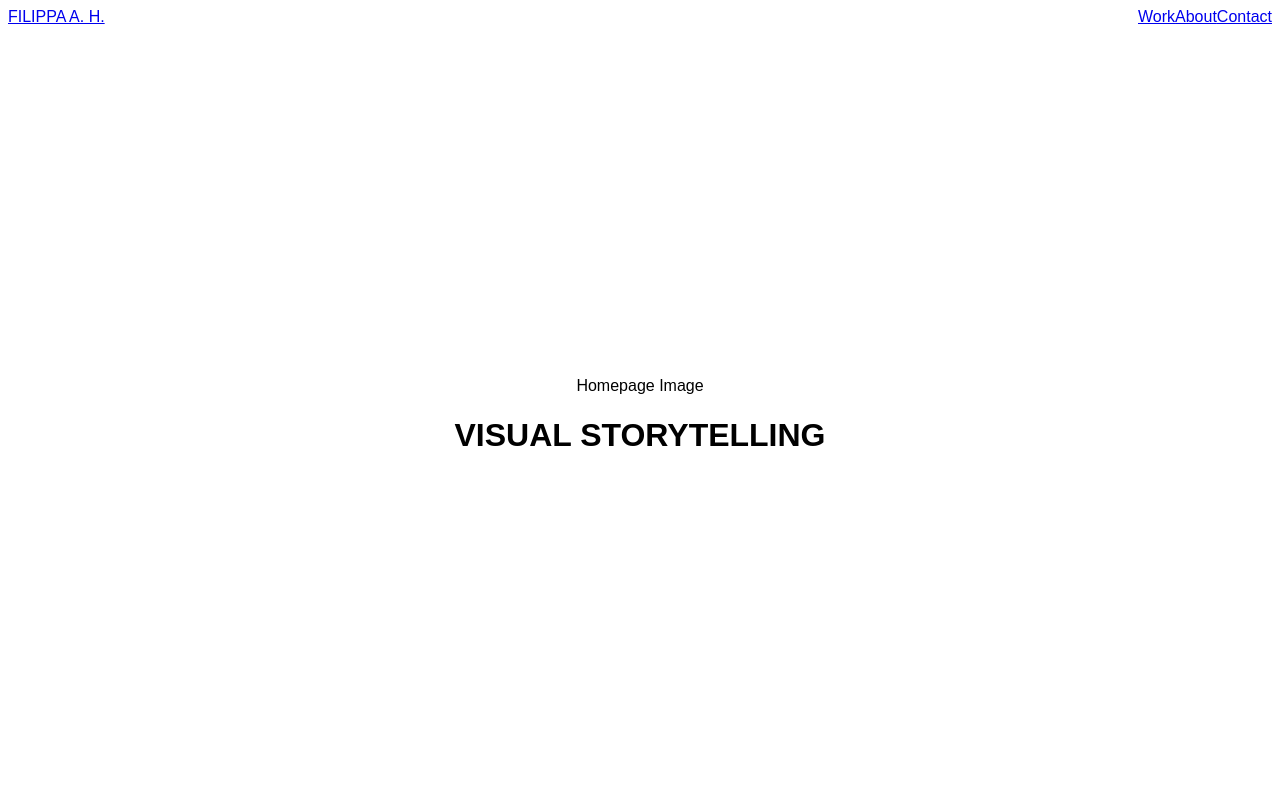
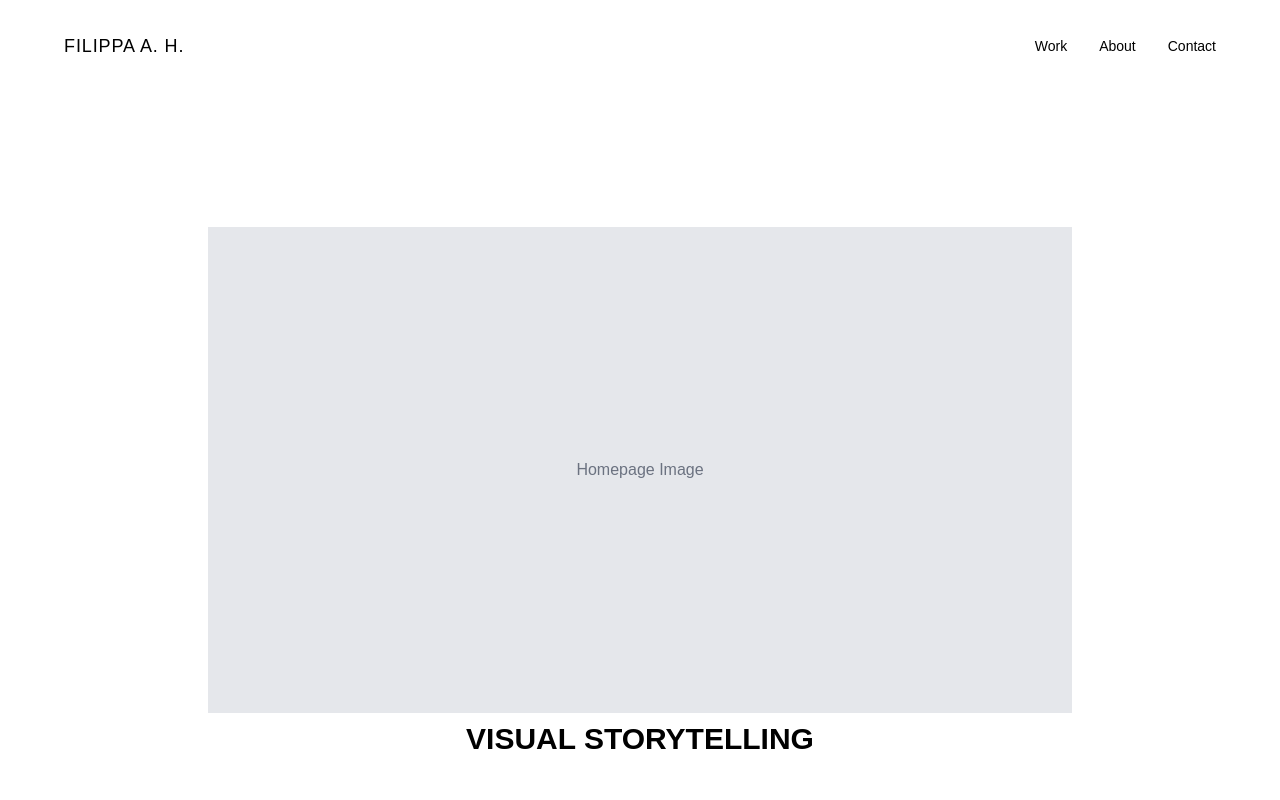
Before and after one commit to diba0001/filippa-ah-build, a Next.js app: page / in a window 1280 px wide. Shown: the top 800 px of the page. Built offline with nearby package versions, Linux system fonts and the light colour scheme.

Commit message:
Re-mounted the styling

```diff
--- a/postcss.config.js
+++ b/postcss.config.cjs
@@ -1,6 +1,7 @@
+// postcss.config.cjs
 module.exports = {
   plugins: {
-    '@tailwindcss/postcss': {},
+    tailwindcss: {},
     autoprefixer: {},
   },
 };
--- a/tailwind.config.js
+++ b/tailwind.config.js
@@ -2,11 +2,9 @@
 module.exports = {
   content: [
     './src/**/*.{js,ts,jsx,tsx}',
-    './pages/**/*.{js,ts,jsx,tsx}',
-    './components/**/*.{js,ts,jsx,tsx}',
   ],
   theme: {
     extend: {},
   },
   plugins: [],
-}
+};
```
Also changed, not shown: package.json (+4 -3 lines), 1 other file (tests, documents, lock files or other folders).
